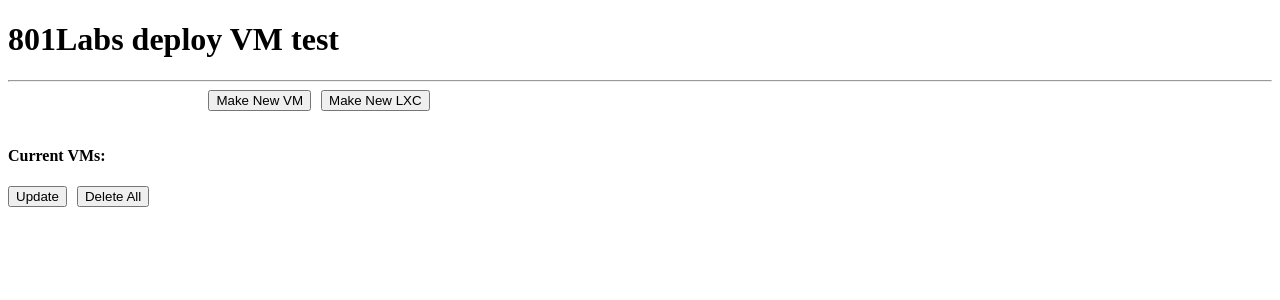
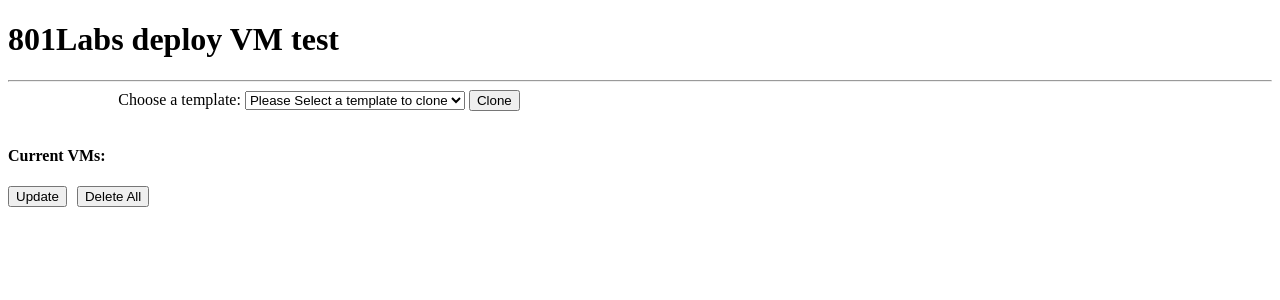
Before and after one commit to n1ghtBl00d/VM-deployer, a Flask app: page / in a window 1280 px wide. Shown: the top 300 px of the page. Run offline with Flask 2, Linux system fonts and the light colour scheme.

Commit message:
Added dropdown list to choose template to clone from

```diff
--- a/app.py
+++ b/app.py
@@ -6,8 +6,13 @@
 
 from config import API_URL, API_PORT, SSL_VERIFY, API_USERNAME, API_PASSWORD, VM_TEMPLATE_ID, LXC_TEMPLATE_ID, SSH_ENABLE, PROXMOX_NODE, VM_POOL
 
-ID_RANGE_LOWER = 300
-ID_RANGE_UPPER = 400
+
+TEMPLATE_RANGE_LOWER = 200
+TEMPLATE_RANGE_UPPER = 299
+
+CLONE_RANGE_LOWER = 300
+CLONE_RANGE_UPPER = 400
+
 
 ipPattern = re.compile(r'\b\d{1,3}\.\d{1,3}\.\d{1,3}\.\d{1,3}\b')
 macPattern = re.compile(r'([0-9A-Fa-f]{2}[:-]){5}([0-9A-Fa-f]{2})')
@@ -25,7 +30,7 @@
     lxcs = []
     for lxc in proxmox.nodes(PROXMOX_NODE).lxc.get():
         lxcs.append(int(lxc["vmid"]))
-    lxcs[:] = [x for x in lxcs if (x >= ID_RANGE_LOWER and x <= ID_RANGE_UPPER)]
+    lxcs[:] = [x for x in lxcs if (x >= CLONE_RANGE_LOWER and x <= CLONE_RANGE_UPPER)]
     lxcs.sort()
     return lxcs
 
@@ -33,18 +38,59 @@
     vms = []
     for vm in proxmox.nodes(PROXMOX_NODE).qemu.get():
         vms.append(int(vm["vmid"]))
-    vms[:] = [x for x in vms if (x >= ID_RANGE_LOWER and x <= ID_RANGE_UPPER)]
+    vms[:] = [x for x in vms if (x >= CLONE_RANGE_LOWER and x <= CLONE_RANGE_UPPER)]
     vms.sort()
     return vms
+
+def getTemplateLXCs():
+    lxcs = []
+    for lxc in proxmox.nodes(PROXMOX_NODE).lxc.get():
+        lxcs.append(int(lxc["vmid"]))
+    lxcs[:] = [x for x in lxcs if (x >= TEMPLATE_RANGE_LOWER and x <= TEMPLATE_RANGE_UPPER)]
+    lxcs.sort()
+    return lxcs
+
+def getTemplateVMs():
+    vms = []
+    for vm in proxmox.nodes(PROXMOX_NODE).qemu.get():
+        vms.append(int(vm["vmid"]))
+    vms[:] = [x for x in vms if (x >= TEMPLATE_RANGE_LOWER and x <= TEMPLATE_RANGE_UPPER)]
+    vms.sort()
+    return vms
+
+def getNameLXC(vmid):
+    config = proxmox.nodes(PROXMOX_NODE).lxc(vmid).config.get()
+    description = config["description"]
+    name = description.partition('\n')[0][2:]
+    print(name)
+    return name
+
+def getNameVM(vmid):
+    config = proxmox.nodes(PROXMOX_NODE).qemu(vmid).config.get()
+    description = config["description"]
+    name = description.partition('\n')[0][2:]
+    print(name)
+    return name
+
+def getAllTemplates():
+    templates = []
+    lxcs = getTemplateLXCs()
+    vms = getTemplateVMs()
+    for lxc in lxcs:
+        templates.append({"vmid": lxc, "name": getNameLXC(lxc)})
+    for vm in vms:
+        templates.append({"vmid": vm, "name": getNameVM(vm)})
+    socketio.emit("TemplateList", templates)
+
 
 def getNextId():
     lxcs = getLXCs()
     vms = getVMs()
     ids = lxcs + vms
     if (ids == []):
-        return ID_RANGE_LOWER
+        return CLONE_RANGE_LOWER
     else:
-        for x in range(ID_RANGE_LOWER, ID_RANGE_UPPER):
+        for x in range(CLONE_RANGE_LOWER, CLONE_RANGE_UPPER):
             if x not in ids:
                 return x
 
@@ -60,10 +106,13 @@
     while (data["status"] != "stopped"):
         data = proxmox.nodes(PROXMOX_NODE).tasks(task_id).status.get()
 
-def createAndStartLXC(cloneid):
+def createAndStartLXC(cloneid, name="default"):
     nextid = getNextId()
     socketio.emit("statusUpdate", {"status": "Creating VM", "newID": nextid})
-    cloneTask = proxmox.nodes(PROXMOX_NODE).lxc(cloneid).clone.post(newid=nextid, node=PROXMOX_NODE, vmid=cloneid, pool=VM_POOL)
+    if(name == "default"):
+        name = getNameLXC(cloneid)
+        name = name.replace(" ", "-").replace(":", "")
+    cloneTask = proxmox.nodes(PROXMOX_NODE).lxc(cloneid).clone.post(newid=nextid, node=PROXMOX_NODE, vmid=cloneid, pool=VM_POOL, name=name)
     waitOnTask(cloneTask)
     print("created")
     snapshotTask = proxmox.nodes(PROXMOX_NODE).lxc(nextid).snapshot.post(vmid=nextid, node=PROXMOX_NODE, snapname="initState")
@@ -79,10 +128,13 @@
     status = proxmox.nodes(PROXMOX_NODE).lxc(nextid).status.current.get()
     socketio.emit("vmListEntry", {"vmid": nextid, "name": status["name"], "status": status["status"], "ip": ipAddr})
 
-def createAndStartVM(cloneid):
+def createAndStartVM(cloneid, name="default"):
     nextid = getNextId()
     socketio.emit("statusUpdate", {"status": "Creating VM", "newID": nextid})
-    cloneTask = proxmox.nodes(PROXMOX_NODE).qemu(cloneid).clone.post(newid=nextid, node=PROXMOX_NODE, vmid=cloneid, pool=VM_POOL)
+    if(name == "default"):
+        name = getNameVM(cloneid)
+        name = name.replace(" ", "-").replace(":", "")
+    cloneTask = proxmox.nodes(PROXMOX_NODE).qemu(cloneid).clone.post(newid=nextid, node=PROXMOX_NODE, vmid=cloneid, pool=VM_POOL, name=name)
     waitOnTask(cloneTask)
     print("created")
     snapshotTask = proxmox.nodes(PROXMOX_NODE).qemu(nextid).snapshot.post(vmid=nextid, node=PROXMOX_NODE, snapname="initState")
@@ -183,6 +235,9 @@
 def hello_world():
     return render_template('index.html')
 
+@socketio.on("getTemplates")
+def getTemplates(data):
+    getAllTemplates()
 
 @socketio.on("newVM")
 def newVM(data):
@@ -194,6 +249,15 @@
     createThread = threading.Thread(target=createAndStartLXC, args=[LXC_TEMPLATE_ID])
     createThread.start()
 
+@socketio.on("cloneTemplate")
+def cloneTemplate(data):
+    id = int(data)
+    lxcs = getTemplateLXCs()
+    if id in lxcs:
+        createThread = threading.Thread(target=createAndStartLXC, args=[id])
+    else:
+        createThread = threading.Thread(target=createAndStartVM, args=[id])
+    createThread.start()
 
 @socketio.on("delAll")
 def delAll(data):
--- a/static/js/backend.js
+++ b/static/js/backend.js
@@ -2,6 +2,7 @@
 
 const socket = io()
 var vmList;
+var templateList
 
 document.addEventListener('DOMContentLoaded', function(){
 
@@ -11,8 +12,12 @@
     document.getElementById('newLXC').addEventListener("click", newLXC);
     document.getElementById('delAll').addEventListener("click", delAll);
     document.getElementById('updateVmList').addEventListener("click", updateStatus);
+    document.getElementById('cloneTemplate').addEventListener("click", cloneTemplate);
     vmList = document.getElementById('vmList');
+    templateList = document.getElementById('templatesDDL');
+    socket.emit("getTemplates", "get");
     updateStatus()
+
 });
 
 function newVM(){
@@ -23,10 +28,27 @@
     console.log("entered newLXC");
     socket.emit("newLXC", "start");
 }
+function cloneTemplate(){
+    console.log("entered cloneTemplate");
+    var selectedValue = $("#templatesDDL").val();
+    console.log(selectedValue);
+    if(selectedValue == "NULL"){
+        $("#ddlWarning").text("Please select a Template from the list");
+    }else{
+        socket.emit("cloneTemplate", selectedValue);
+        $("#ddlWarning").text("");
+    }
+}
 
 function delAll(){
     console.log("entered delAll");
     socket.emit("delAll", "start");
+}
+
+function updateStatus(){
+    console.log("updateStatus");
+    vmList.innerHTML = "";
+    socket.emit("updateAllStatus", "start");
 }
 
 socket.on("statusUpdate", (data) => {
@@ -44,11 +66,13 @@
         data.vmid +"'>Reboot</button><button class='revertVM' data-vmid='" + data.vmid +"'>Revert</button>"
 });
 
-function updateStatus(){
-    console.log("updateStatus");
-    vmList.innerHTML = "";
-    socket.emit("updateAllStatus", "start");
-}
+socket.on("TemplateList", (data) => {
+    console.log("TemplateList");
+    console.log(data);
+    data.forEach(element => {
+        templateList.innerHTML += "<option value='" + element.vmid +"'>" + element.name + "</option>"
+    });
+});
 
 $(document).on("click", ".delVM", function(){
     var vmid = $(this).data('vmid')
--- a/templates/index.html
+++ b/templates/index.html
@@ -20,7 +20,14 @@
     <hr>
     <div style="text-align: center;">
         <div style="width: 50%; float: left;">
-            <button id="newVM">Make New VM</button><button id="newLXC">Make New LXC</button><br>
+            <div hidden="true"><button id="newVM">Make New VM</button><button id="newLXC">Make New LXC</button><br></div>
+            <label for="templates">Choose a template:</label>
+            <select name="templates" id="templatesDDL">
+                <option value="NULL">Please Select a template to clone</option>
+            </select>
+            <button id="cloneTemplate">Clone</button>
+            <br />
+            <span id="ddlWarning" style="color: red;"></span>
 
         </div>
         <div style="width: 50%; float: right;">
```
